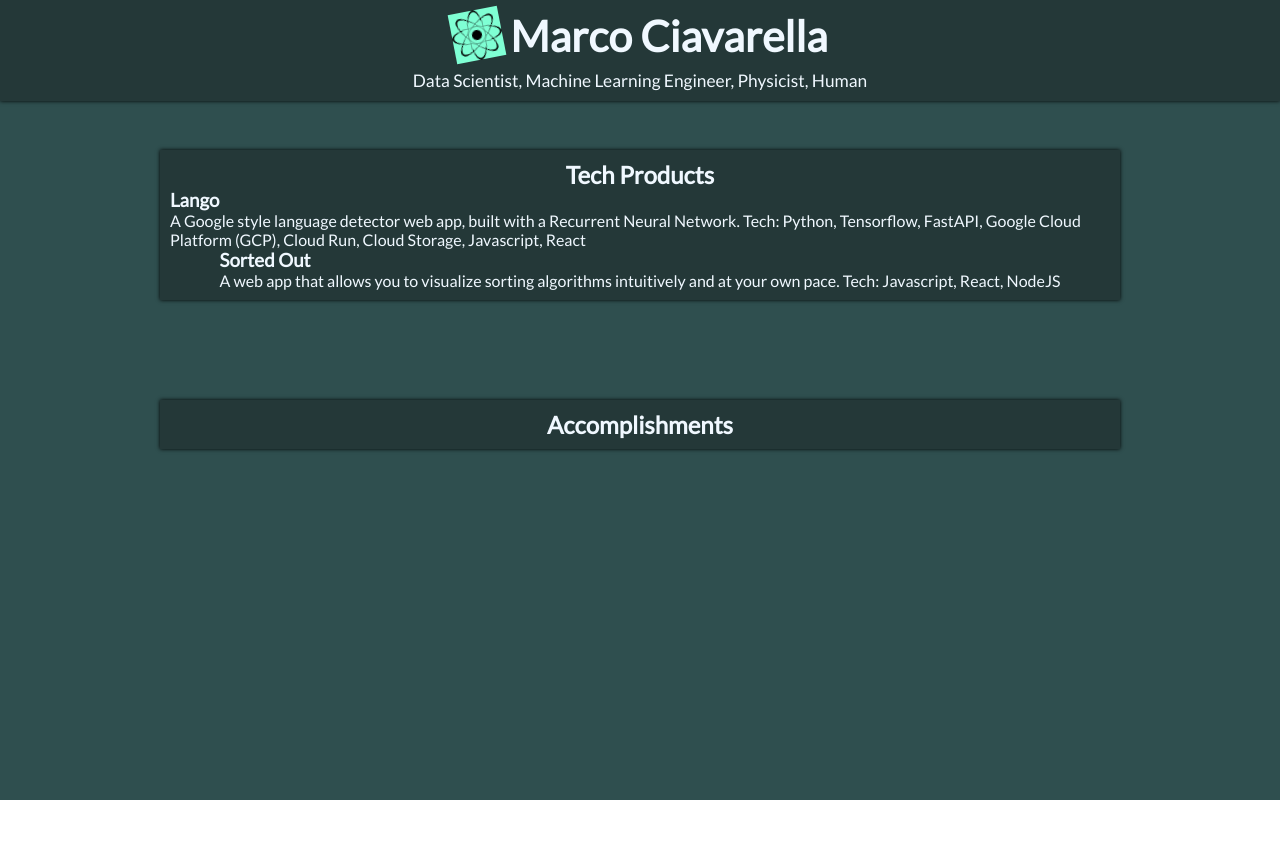
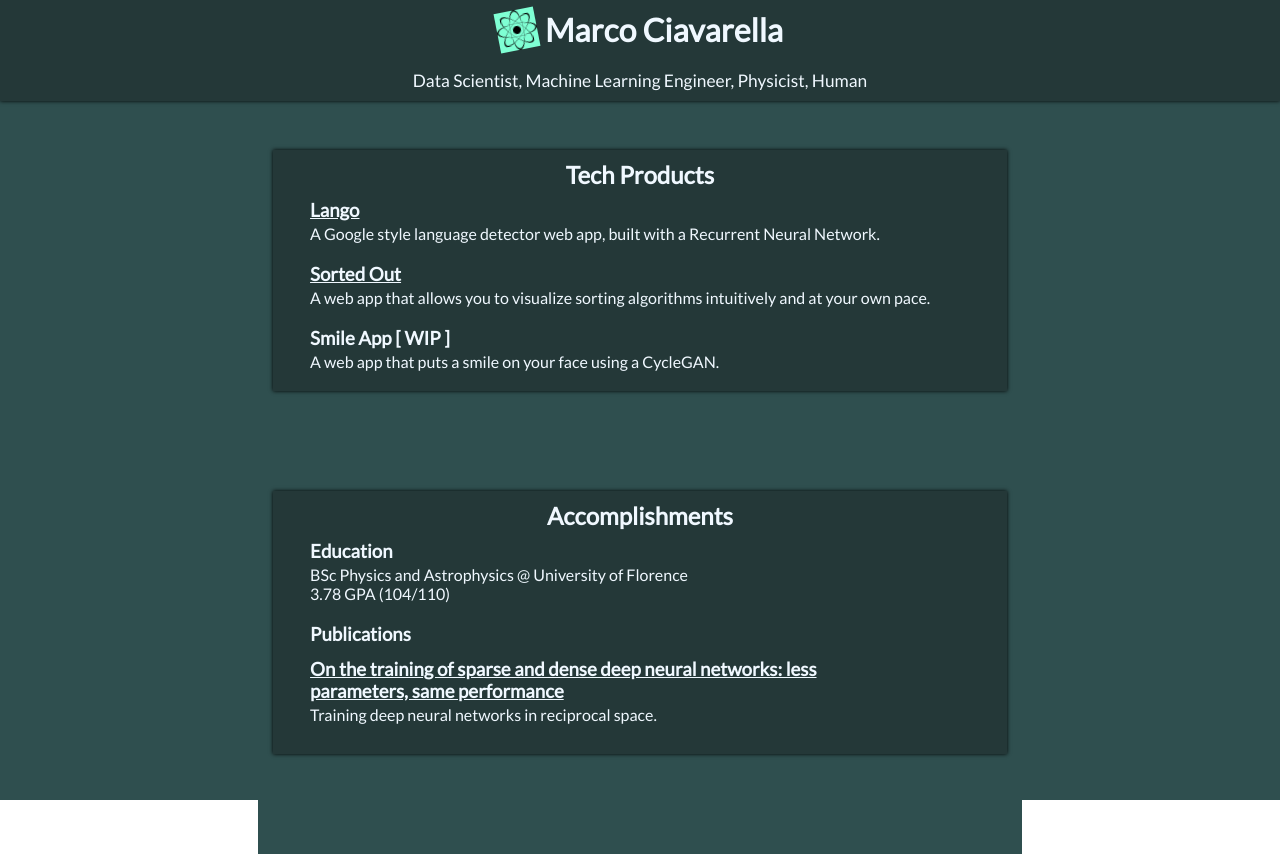
Before and after one commit to marcociav/marcociav.github.io, a React (Create React App) app: page / in a window 1280 px wide. Before the commit the page ends 800 px from the top, so only its background shows below. Built offline with nearby package versions, Linux system fonts and the light colour scheme.

Commit message:
Started adding links, structure fine tuned

```diff
--- a/src/App.js
+++ b/src/App.js
@@ -1,4 +1,4 @@
-import {Portfolio} from './Components'
+import { Portfolio } from './Components'
 
 function App() {
   return (
--- a/src/Components.css
+++ b/src/Components.css
@@ -22,6 +22,7 @@
   position: fixed;
   top: max(0vh, 0px); /* max pixels to prevent overlay */
   width: 100vw;
+  z-index: 1;
   padding-bottom: 10px;
   background-color:rgb(36, 56, 56);
   box-shadow: 0px 0px 4px rgb(0,0,0);
@@ -31,13 +32,24 @@
   align-items: center;
 }
 
+.content-container {
+  position: absolute;
+  top: max(15vh, 150px);
+  background-color:darkslategray;
+  display: flex;
+  flex-direction: column;
+  justify-content: center;
+  align-items: center;
+}
+
 .section-container {
-  position: absolute;
-  width: min(96vw, 960px);
+  position: relative;
+  width: min(96%, 960px);
   background-color:rgb(36, 56, 56);
   box-shadow: 0px 0px 4px rgb(0,0,0);
   padding-top: 10px;
   padding-bottom: 10px;
+  margin-bottom: 100px;
   display: flex;
   flex-direction: column;
   justify-content: center;
@@ -45,8 +57,13 @@
 }
 
 .subsection-container {
-  padding-left: 10px;
-  padding-right: 10px;
+  padding-top: 10px;
+  padding-bottom: 10px;
+  width: 90%;
+  display: flex;
+  flex-direction: column;
+  justify-content: center;
+  align-items: left;
 }
 
 .name-container {
@@ -61,13 +78,13 @@
 
 .name {
   float: right;
-  font-size: 32pt;
+  font-size: 24pt;
   padding-left: 8px;
 }
 
 .app-logo {
   float: left;
-  height: 50px;
+  height: 40px;
   pointer-events: none;
   background-color:aquamarine;
 }
--- a/src/Components.jsx
+++ b/src/Components.jsx
@@ -7,6 +7,7 @@ export function Portfolio() {
     return (
         <div className="container">
             <Banner/>
+                <div className="content-container">
                 <Section
                     id="tech-products-container"
                     title="Tech Products"
@@ -16,22 +17,41 @@ export function Portfolio() {
                 >
                     <SubSection
                         title="Lango"
-                    description="A Google style language detector web app, built with a Recurrent Neural Network.
-                    Tech: Python, Tensorflow, FastAPI, Google Cloud Platform (GCP), Cloud Run, Cloud Storage, Javascript, React"
+                        description={`A Google style language detector web app, built with a Recurrent Neural Network.`}
+                        link={"https://marcociav.github.io/lango/"}
                     />
                     <SubSection
                         title="Sorted Out"
-                    description="A web app that allows you to visualize sorting algorithms intuitively and at your own pace.
-                    Tech: Javascript, React, NodeJS"
+                        description={`A web app that allows you to visualize sorting algorithms intuitively and at your own pace.`}
+                        link={"https://marcociav.github.io/sorted-out/"}
+                    />
+                    <SubSection
+                        title={`Smile App [ WIP ]`}
+                        description={`A web app that puts a smile on your face using a CycleGAN.`}
                     />
                 </Section>
                 <Section
                     id="accomplishments-container"
                     title="Accomplishments"
                     style={{
-                    top: "max(40vh, 400px)"
+                        top: "max(60vh, 600px)"
                     }}
+                >
+                    <SubSection
+                        title="Education"
+                        description={`BSc Physics and Astrophysics @ University of Florence\n3.78 GPA (104/110)`}
                     />
+                    <SubSection
+                        title="Publications"
+                    >
+                        <SubSection
+                            title="On the training of sparse and dense deep neural networks: less parameters, same performance"
+                            description="Training deep neural networks in reciprocal space."
+                            link="https://arxiv.org/abs/2106.09021"
+                        />
+                    </SubSection>
+                </Section>
+            </div>
         </div>
     )
 }
@@ -53,12 +73,11 @@ function Banner() {
     )
 }
 
+
 function Section(props) {
-    console.log(props.style.top)
     return (
         <div
             className="section-container" id={props.id}
-            style={props.style}
         >
             <h2>{props.title}</h2>
             {props.children}
@@ -66,15 +85,19 @@ function Section(props) {
     )
 }
 
+
 function SubSection(props) {
     return (
-        <div className="subsection-container">
+        <div
+            className="subsection-container"
+        >
             <h3>
-                {props.title}
+                <a href={props.link} target="_blank">{props.title}</a>
             </h3>
-            <p>
+            <p style={{whiteSpace: "pre-line", marginTop: "3px"}}>
                 {props.description}
             </p>
+            {props.children}
         </div>
     )
 }
```
Lines whose indentation alone changed are shown as unchanged.
